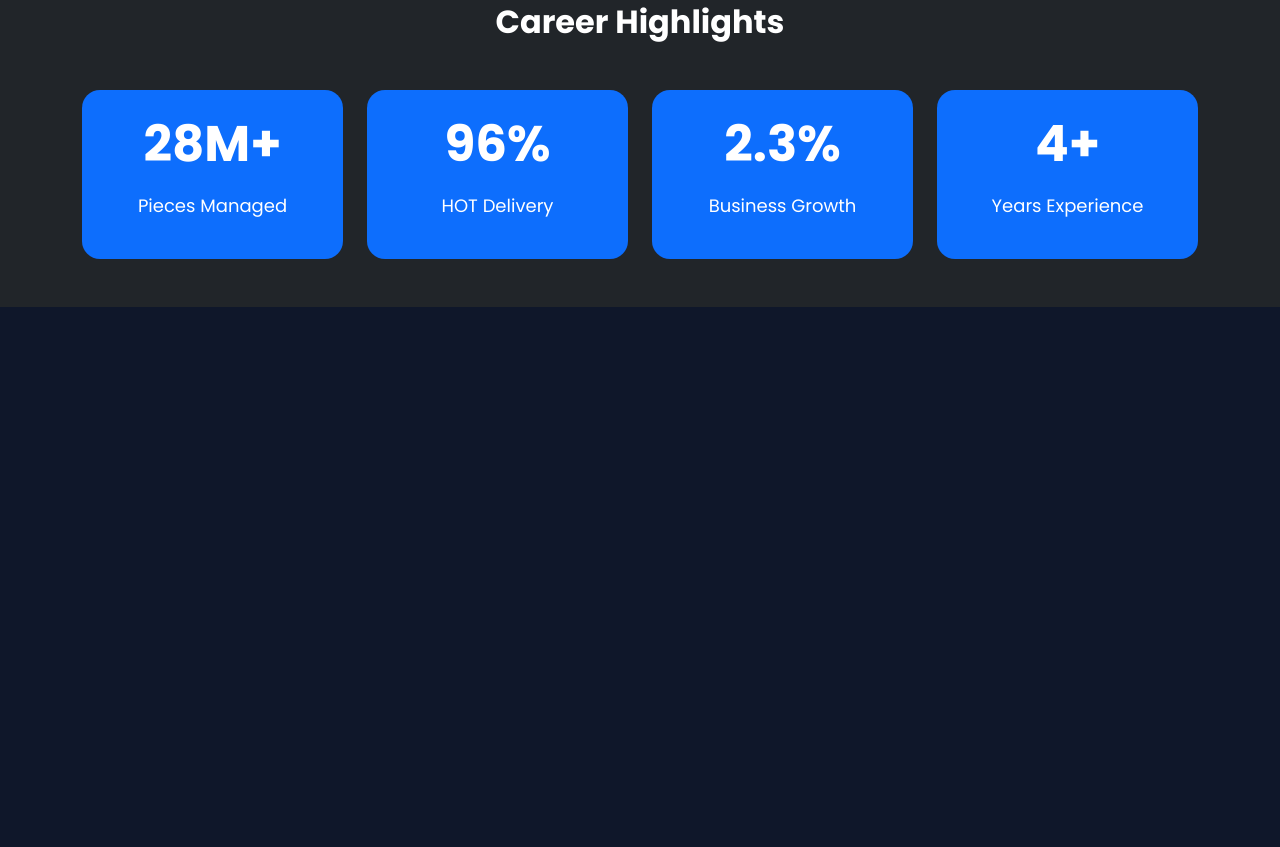
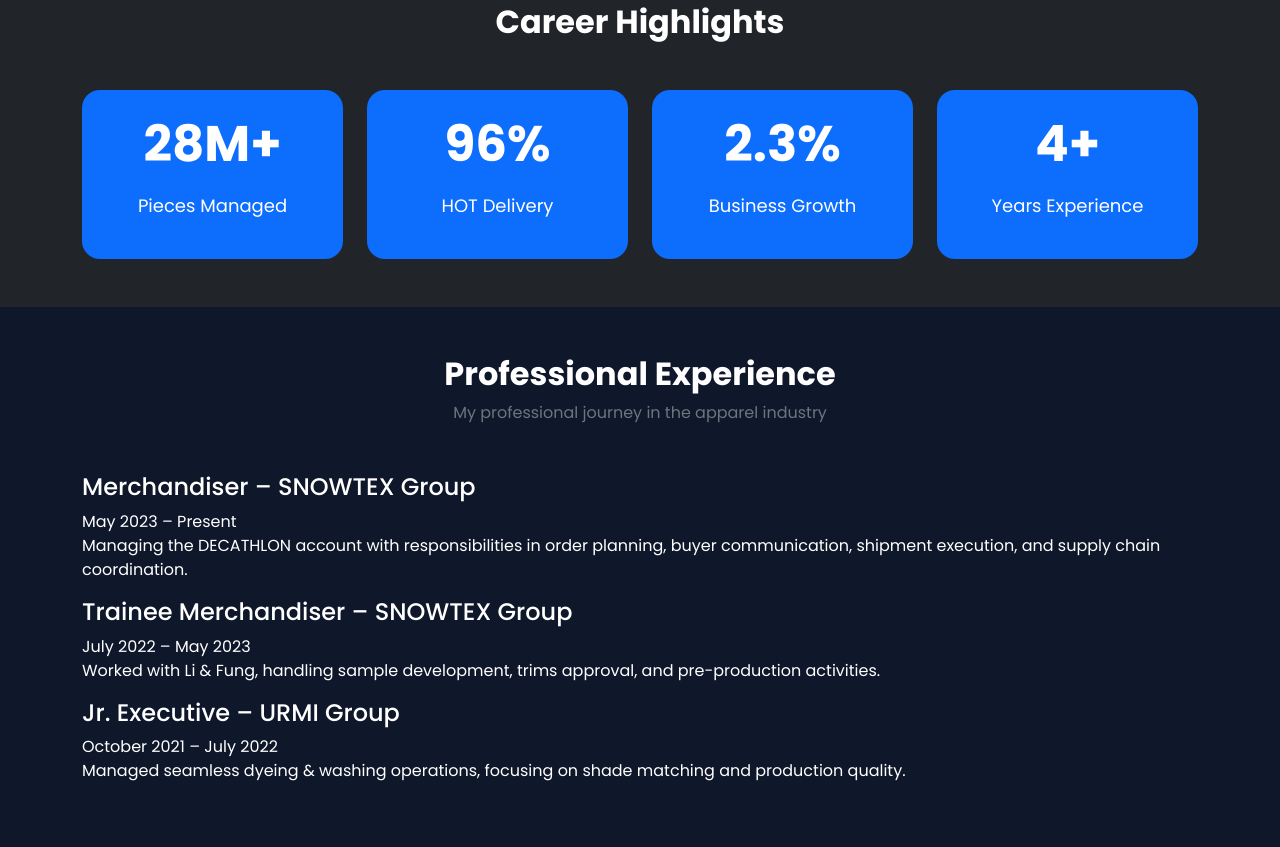
Before and after one commit to mdsaad150/mdsaad150.github.io, a plain HTML site: page index.html in a window 1280 px wide. Shown: the part 1452-2299 px from the top of the page. Before the commit the page ends 1759 px from the top, so only its background shows below. Drawn offline with nearby package versions, Linux system fonts and the light colour scheme.

```diff
--- a/index.html
+++ b/index.html
@@ -186,6 +186,54 @@
 </section>
 <script src="https://cdn.jsdelivr.net/npm/bootstrap@5.3.7/dist/js/bootstrap.bundle.min.js"></script>
 <script src="script.js"></script>
+<!-- Experience Section -->
+<section id="experience" class="py-5">
 
+    <div class="container">
+
+        <div class="text-center mb-5">
+            <h2 class="fw-bold">Professional Experience</h2>
+            <p class="text-secondary">
+                My professional journey in the apparel industry
+            </p>
+        </div>
+
+        <div class="timeline">
+
+            <div class="timeline-item">
+                <h4>Merchandiser – SNOWTEX Group</h4>
+                <span>May 2023 – Present</span>
+
+                <p>
+                    Managing the DECATHLON account with responsibilities in order planning,
+                    buyer communication, shipment execution, and supply chain coordination.
+                </p>
+            </div>
+
+            <div class="timeline-item">
+                <h4>Trainee Merchandiser – SNOWTEX Group</h4>
+                <span>July 2022 – May 2023</span>
+
+                <p>
+                    Worked with Li & Fung, handling sample development,
+                    trims approval, and pre-production activities.
+                </p>
+            </div>
+
+            <div class="timeline-item">
+                <h4>Jr. Executive – URMI Group</h4>
+                <span>October 2021 – July 2022</span>
+
+                <p>
+                    Managed seamless dyeing & washing operations,
+                    focusing on shade matching and production quality.
+                </p>
+            </div>
+
+        </div>
+
+    </div>
+
+</section>
 </body>
 </html>
```
